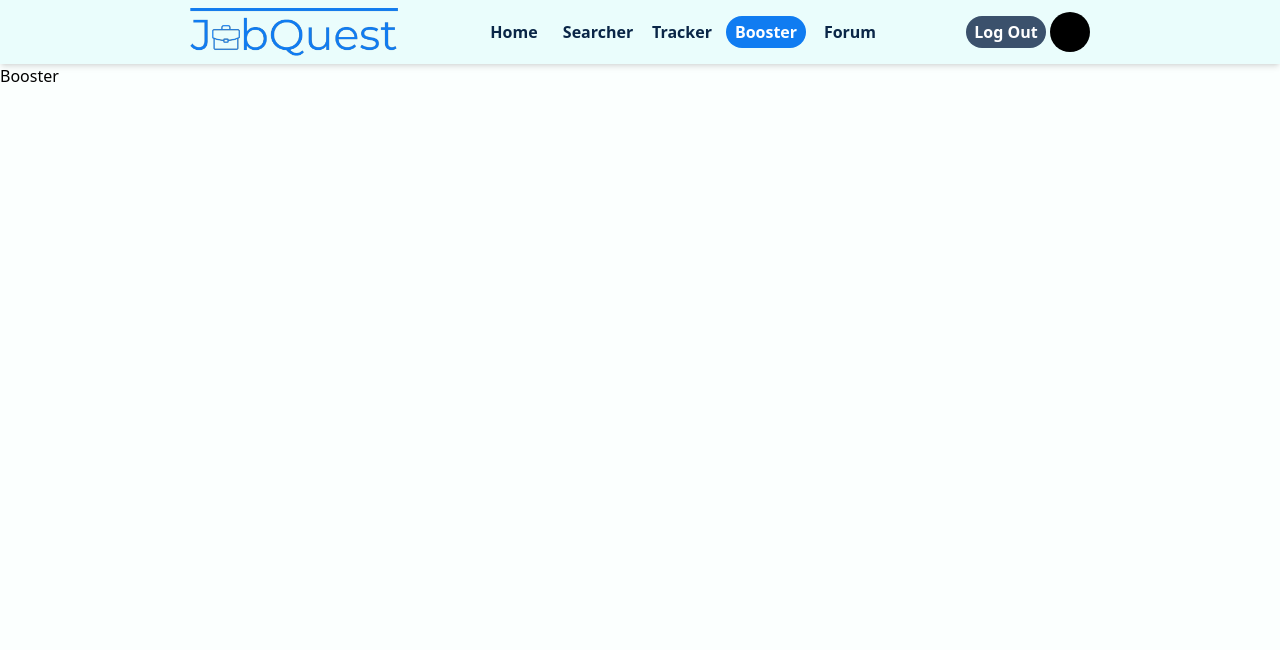
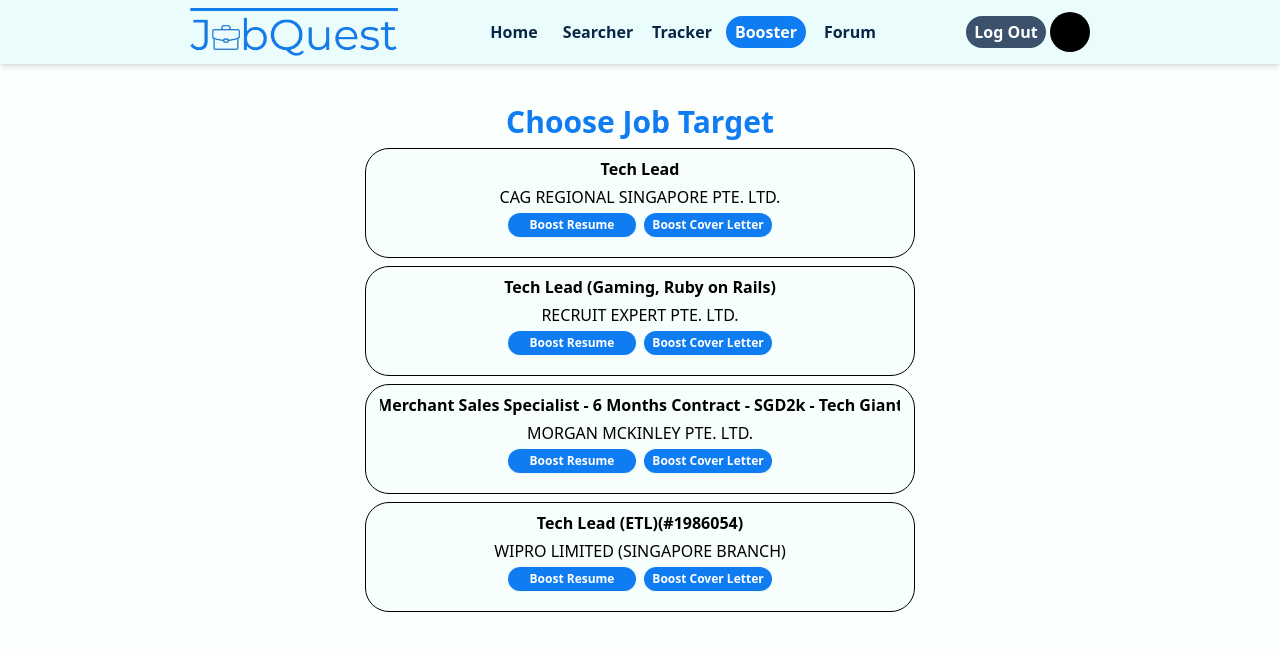
Before and after one commit to KayTeo/JobQuest, a Next.js app in the folder jobquest/: page /user/booster in a window 1280 px wide. Shown: the top 650 px of the page. Built offline with nearby package versions, Linux system fonts and the light colour scheme.

Commit message:
done booster page

```diff
--- /dev/null
+++ b/jobquest/app/user/booster/BoosterJobEntry.js
@@ -0,0 +1,149 @@
+"use client";
+
+import { useState } from "react";
+
+export default function BoosterJobEntry({ data }) {
+    const [letterFlag, setLetterFlag] = useState(false);
+    const [resumeFlag, setResumeFlag] = useState(false);
+    const [resume, setResume] = useState(null);
+    const [letter, setLetter] = useState(null);
+
+    function handleSubmit(e) {
+        e.preventDefault();
+        let resumeFlag = false;
+        try {
+            console.log(e.target.resume.value);
+            resumeFlag = true;
+        } catch (e) {}
+        try {
+            console.log(e.target.letter.value);
+        } catch (e) {}
+
+        //boost resume/letter here
+
+        if (resumeFlag) {
+            setResume(
+                "Lorem ipsum dolor sit amet, consectetur adipiscing elit, sed do eiusmod tempor incididunt ut labore et dolore magna aliqua. Ut enim ad minim veniam, quis nostrud exercitation ullamco laboris nisi ut aliquip ex ea commodo consequat. Duis aute irure dolor in reprehenderit in voluptate velit esse cillum dolore eu fugiat nulla pariatur. Excepteur sint occaecat cupidatat non proident, sunt in culpa qui officia deserunt mollit anim id est laborum."
+            );
+            setLetter(null);
+        } else {
+            setLetter(
+                "Lorem ipsum dolor sit amet, consectetur adipiscing elit, sed do eiusmod tempor incididunt ut labore et dolore magna aliqua. Ut enim ad minim veniam, quis nostrud exercitation ullamco laboris nisi ut aliquip ex ea commodo consequat. Duis aute irure dolor in reprehenderit in voluptate velit esse cillum dolore eu fugiat nulla pariatur. Excepteur sint occaecat cupidatat non proident, sunt in culpa qui officia deserunt mollit anim id est laborum."
+            );
+            setResume(null);
+        }
+    }
+
+    return (
+        <div className="flex w-[350px] flex-col items-center justify-center gap-1 rounded-3xl border border-black bg-light-200 pt-2 pb-5 text-black md:w-[550px]">
+            <section className="flex w-[320px] items-center justify-center overflow-hidden text-ellipsis whitespace-nowrap font-bold md:w-[520px]">
+                {data.jobTitle}
+            </section>
+            <section className="flex w-[320px] items-center justify-center overflow-hidden text-ellipsis whitespace-nowrap md:w-[520px]">
+                {data.company.name}
+            </section>
+            <section className="flex gap-2 px-5">
+                <button
+                    onClick={() => {
+                        setResumeFlag(!resumeFlag);
+                        setLetterFlag(false);
+                    }}
+                    className="h-6 w-32 rounded-full bg-accent-500 text-center text-xs font-bold leading-6 text-white shadow-sm hover:bg-accent-300"
+                >
+                    Boost Resume
+                </button>
+                <button
+                    onClick={() => {
+                        setLetterFlag(!letterFlag);
+                        setResumeFlag(false);
+                    }}
+                    className="h-6 w-32 rounded-full bg-accent-500 text-center text-xs font-bold leading-6 text-white shadow-sm hover:bg-accent-300"
+                >
+                    Boost Cover Letter
+                </button>
+            </section>
+            {resumeFlag && (
+                <form
+                    id="resumeForm"
+                    onSubmit={handleSubmit}
+                    action="submit"
+                    className="flex flex-col gap-2"
+                >
+                    <div className="flex w-64 flex-col gap-1 md:w-80">
+                        <label htmlFor="resume" className="font-bold">
+                            Resume:
+                        </label>
+                        <textarea
+                            id="resume"
+                            rows="8"
+                            placeholder="Insert Your Resume..."
+                            className="rounded-xl border border-black p-1 text-xs"
+                        ></textarea>
+                    </div>
+                    <div className="flex w-full justify-between">
+                        <div></div>
+                        <button
+                            type="submit"
+                            form="resumeForm"
+                            className="h-7 w-16 rounded-full bg-accent-500 text-center text-xs font-bold leading-6 text-white shadow-sm hover:bg-accent-300 md:h-8 md:w-20 md:text-sm"
+                        >
+                            Boost
+                        </button>
+                    </div>
+                </form>
+            )}
+            {letterFlag && (
+                <form
+                    id="letterForm"
+                    onSubmit={handleSubmit}
+                    action="submit"
+                    className="flex flex-col gap-2"
+                >
+                    <div className="flex w-64 flex-col gap-1 md:w-80">
+                        <label htmlFor="letter" className="font-bold">
+                            Cover Letter:
+                        </label>
+                        <textarea
+                            id="letter"
+                            rows="8"
+                            placeholder="Insert Your Cover Letter..."
+                            className="rounded-xl border border-black p-1 text-xs"
+                        ></textarea>
+                    </div>
+                    <div className="flex w-full justify-between">
+                        <div></div>
+                        <button
+                            type="submit"
+                            form="letterForm"
+                            className="h-7 w-16 rounded-full bg-accent-500 text-center text-xs font-bold leading-6 text-white shadow-sm hover:bg-accent-300 md:h-8 md:w-20 md:text-sm"
+                        >
+                            Boost
+                        </button>
+                    </div>
+                </form>
+            )}
+            {(resume || letter) && (
+                <div className="flex flex-col gap-5 pb-8 pt-3">
+                    {resume && (
+                        <div className="flex w-64 flex-col gap-1 md:w-80">
+                            <div className="font-bold">Boosted Resume:</div>
+                            <div className="rounded-xl border border-black bg-white p-1 text-xs">
+                                {resume}
+                            </div>
+                        </div>
+                    )}
+                    {letter && (
+                        <div className="flex w-64 flex-col gap-1 md:w-80">
+                            <div className="font-bold">
+                                Boosted Cover Letter:
+                            </div>
+                            <div className="rounded-xl border border-black bg-white p-1 text-xs">
+                                {letter}
+                            </div>
+                        </div>
+                    )}
+                </div>
+            )}
+        </div>
+    );
+}
--- a/jobquest/app/user/booster/page.js
+++ b/jobquest/app/user/booster/page.js
@@ -1,3 +1,23 @@
+import { track } from "../tracker/tempdata";
+import BoosterJobEntry from "./boosterJobEntry";
+
 export default function BoosterPage() {
-    return <div className="h-[calc(100vh-64px)]">Booster</div>;
+    const trackData = track;
+
+    return (
+        <div className="h-[calc(100vh-64px)] overflow-auto">
+            <div className="flex flex-col items-center justify-center gap-2 py-10">
+                <header className="text-2xl font-bold text-accent-500 md:text-3xl">
+                    Choose Job Target
+                </header>
+                <main className="text-black">
+                    <section className="flex flex-col items-center justify-center gap-2">
+                        {trackData.map((e) => (
+                            <BoosterJobEntry key={e.uuid} data={e} />
+                        ))}
+                    </section>
+                </main>
+            </div>
+        </div>
+    );
 }
```
